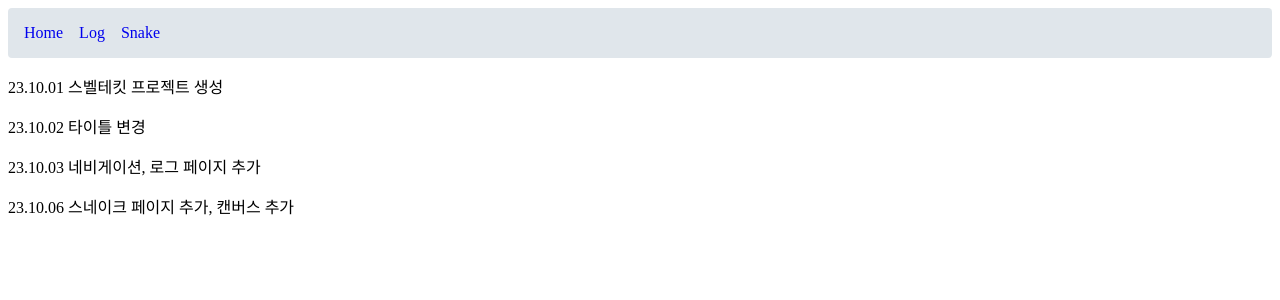
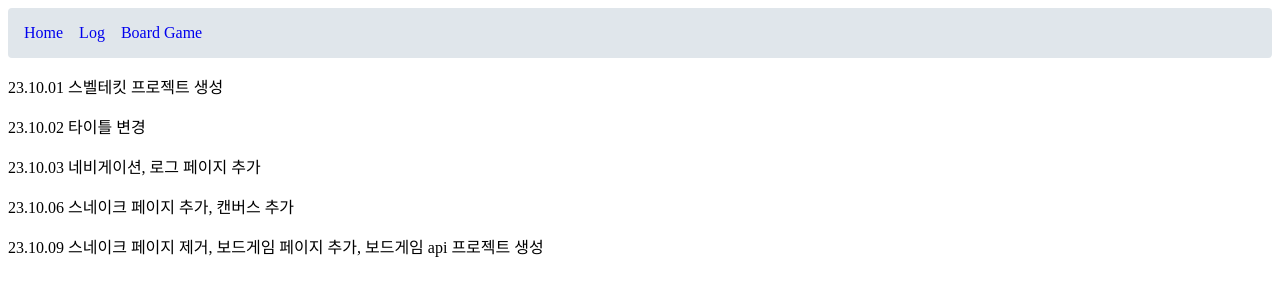
Before and after one commit to rxolve/it-works-why, a SvelteKit app: page /log in a window 1280 px wide. Shown: the top 300 px of the page. Built offline with nearby package versions, Linux system fonts and the light colour scheme.

Commit message:
feat: add board game page. remove snake page.

```diff
--- a/src/routes/+layout.svelte
+++ b/src/routes/+layout.svelte
@@ -1,6 +1,6 @@
 <nav>
 	<a href="/">Home</a>
 	<a href="/log">Log</a>
-	<a href="/snake">Snake</a>
+	<a href="/board-game">Board Game</a>
 </nav>
 <slot />
--- a/src/routes/log/+page.svelte
+++ b/src/routes/log/+page.svelte
@@ -2,3 +2,4 @@
 <p>23.10.02 타이틀 변경</p>
 <p>23.10.03 네비게이션, 로그 페이지 추가</p>
 <p>23.10.06 스네이크 페이지 추가, 캔버스 추가</p>
+<p>23.10.09 스네이크 페이지 제거, 보드게임 페이지 추가, 보드게임 api 프로젝트 생성</p>
```
Also changed, not shown: src/routes/board-game/+page.svelte (renamed from src/routes/snake/+page.svelte).
